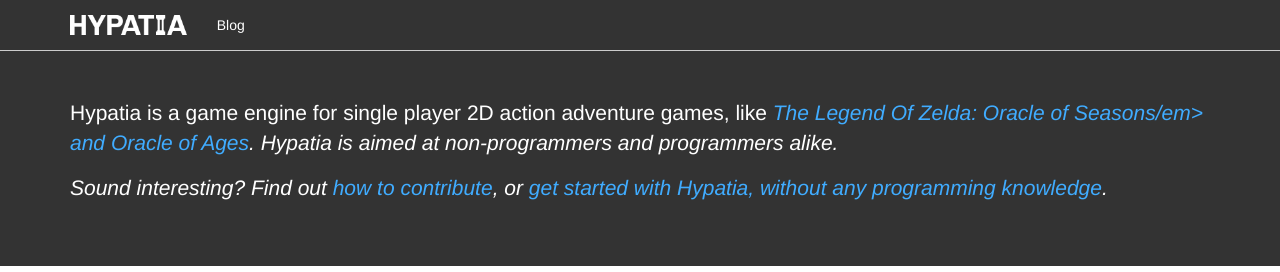
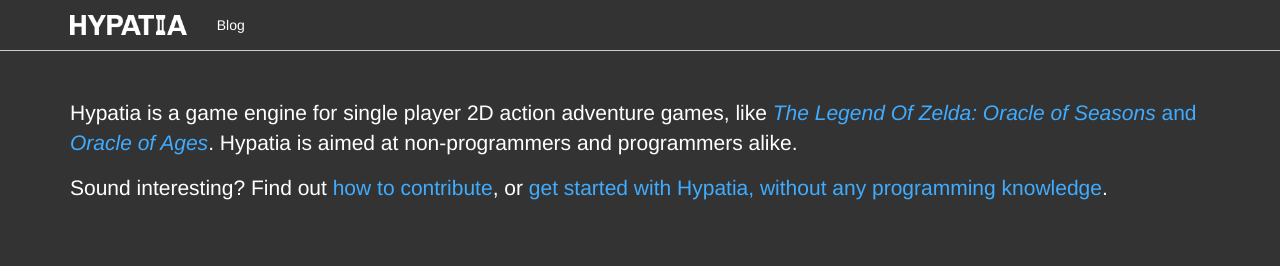
Before and after one commit to hypatia-software-org/engine.hypatia.software-old, a Jekyll site: the page built from index.html, in a window 1280 px wide, cut to the strip 0-272 px from the top of the page. Built offline with Jekyll 4.4.1, drawn with Linux system fonts in a browser that asks for light colours; nearby versions of some CDN libraries.

Commit message:
Fixed typo

```diff
--- a/index.html
+++ b/index.html
@@ -5,7 +5,7 @@
     <div class="container">
         <p>
             Hypatia is a game engine for single player 2D action adventure games, like
-            <a href="http://en.wikipedia.org/wiki/The_Legend_of_Zelda:_Oracle_of_Seasons_and_Oracle_of_Ages"><em>The Legend Of Zelda: Oracle of Seasons/em> and <em>Oracle of Ages</em></a>.
+            <a href="http://en.wikipedia.org/wiki/The_Legend_of_Zelda:_Oracle_of_Seasons_and_Oracle_of_Ages"><em>The Legend Of Zelda: Oracle of Seasons</em> and <em>Oracle of Ages</em></a>.
             Hypatia is aimed at non-programmers and programmers alike.
         </p>
         <p>
```
